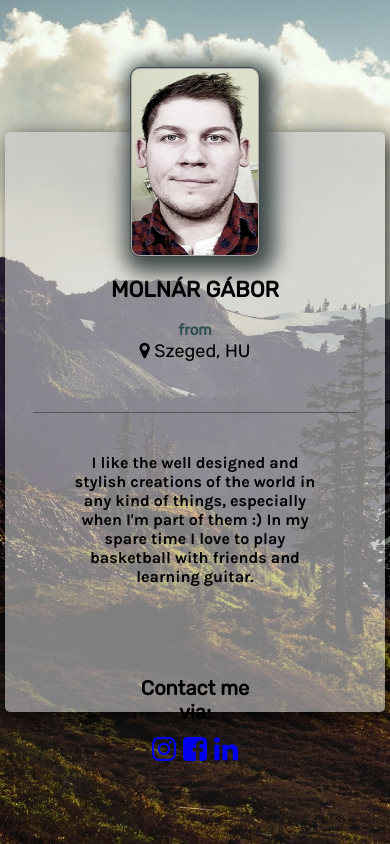
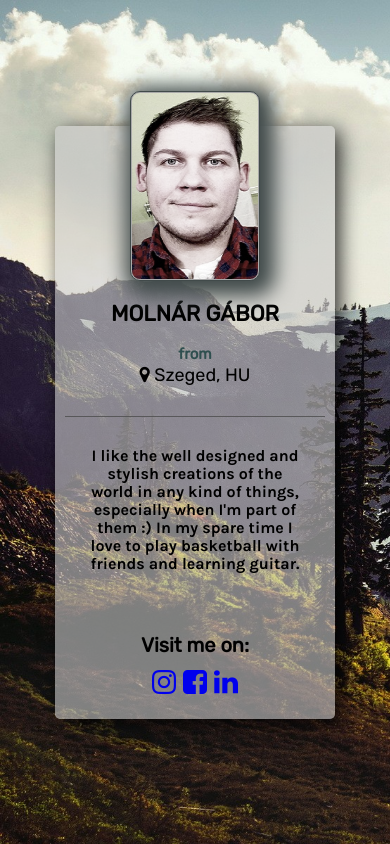
Before and after one commit to molnargabor01/about-me, a plain HTML site: page index.html in a window 390 px wide. Drawn offline with Linux system fonts and the light colour scheme.

Commit message:
Changes made for responsive version

```diff
--- a/index.html
+++ b/index.html
@@ -1,8 +1,8 @@
 <!DOCTYPE html>
-<html>
+<html lang="en">
 <head>
   <meta charset="utf-8">
-  <meta name="viewport" content="width=device-width">
+  <meta name="viewport" content="width=device-width, initial-scale=1">
   <title>About Me</title>
 
   <link href="https://maxcdn.bootstrapcdn.com/font-awesome/4.7.0/css/font-awesome.min.css" rel="stylesheet">
@@ -15,7 +15,6 @@
 <body>
 
     <div class="main-content">
-      <div class="head">
           <div class="profile-picture">
               <img src="assets/profile-image-2.jpg" alt="Profile_Image" >
           </div>
@@ -25,18 +24,13 @@
                 <span> from </span>
                 <p> <i class="fa fa-map-marker"></i> Szeged, HU </p>
           </div>
-      </div>
-
           <div class="introduction">
                 <p class="about"> I like the well designed and stylish creations of the world in any kind of things, especially when I'm part of them :) In my spare time I love to play basketball with friends and learning guitar.
                 </p>
 
           </div>
-
-
-
           <section class="social">
-        <h2> Contact me via: </h2>
+            <h2> Visit me on: </h2>
             <ul>
               <li> <a href="https://instagram.com/g_molnar_1#" target="_blank" title="Instagram"><i class="fa fa-instagram"></i></a></li>
               <li> <a href="https://facebook.com/molnar.gabor.79#" target="_blank" title="Facebook"> <i class="fa fa-facebook-square"></i></a></li>
--- a/main.css
+++ b/main.css
@@ -2,8 +2,9 @@
   margin: 0;
   padding: 0;
   box-sizing: border-box;
-  font-size: 100%;
 }
+
+/* --Main content-- */
 
 body {
   display: flex;
@@ -12,30 +13,85 @@ body {
   height: 100vh;
   background-image: url(assets/background-3.jpg);
   background-size: cover;
-
 }
 
 .main-content {
-  width: 500px;
-  max-width: calc(100vw - 10px);
-  height: 580px;
-  padding: 5px 10px;
+  width: 90vw;
+  padding: 5px 10px 20px;
   background-color: hsla(0, 0%, 80%, .6);
   box-shadow: hsla(0, 0%, 0%, .8) 5px 5px 20px;
   border-radius: 5px;
+  margin: 0 auto;
 }
 
 .nametag {
+  width: 100%;
   font-size: 18px;
   font-family: 'Rubik', sans-serif;
-
+  text-align: center;
+  margin: 0 auto;
+  margin-bottom: 30px;
 }
 
+.profile-picture {
+  width: 100%;
+  margin: 0 auto;
+  margin-top: -40px;
+  text-align: center;
+}
+
+.introduction {
+  width: 100%;
+  margin: 0 auto;
+  margin-bottom: 30px;
+  text-align: center;
+  line-height: 18px;
+  border-top: 1px solid hsla(0, 0%, 30%, .8);
+  padding: 30px 20px;
+  font-family: 'Karla', sans-serif;
+  font-weight: bold;
+  color: black;
+}
+
+.social {
+  width: 100%;
+  text-align: center;
+  margin: 0 auto;
+  font-size: 28px;
+}
+
+/* --MEDIA QUERIES-- */
+
+
+/* Mobile version*/
+
+@media screen and (min-width: 320px) {
+  .main-content {
+    width: 280px;
+  }
+}
+
+/* Tablet version */
+
+@media screen and (min-width: 768px) {
+  .main-content {
+    width: 500px;
+  }
+}
+
+/* Desktop version */
+
+@media screen and (min-width: 1200px) {
+  .main-content {
+    width: 700px;
+  }
+}
+
+
 h1 {
-  font-size: 22px;
+  font-size: 1.375rem;
   padding: 15px 0 15px 0;
   font-weight: bold;
-
 }
 
 span {
@@ -43,38 +99,6 @@ span {
   font-family: 'Rubik', sans-serif;
   font-weight: bold;
   color: darkslategrey;
-}
-
-.social {
-  text-align: center;
-  margin: 0 auto;
-
-}
-
-section {
-  width: 40%;
-}
-
-.head, .introduction {
-  width: 90%;
-  margin: 0 auto;
-  margin-bottom: 50px;
-  text-align: center;
-}
-
-.introduction {
-  border-top: 1px solid hsla(0, 0%, 30%, .8);
-  padding: 40px;
-  font-family: 'Karla', sans-serif;
-  font-weight: bold;
-  color: black;
-}
-
-.profile-picture {
-
-  margin-top: -70px;
-
-
 }
 
 img {
@@ -107,11 +131,6 @@ ul:hover {
   transition: all 0.5s ease-in-out;
 }
 
-
-.social {
-  font-size: 28px;
-}
-
 h2 {
   font-family: 'Rubik', sans-serif;
   font-size: 20px;
```
Lines whose indentation alone changed are shown as unchanged.
